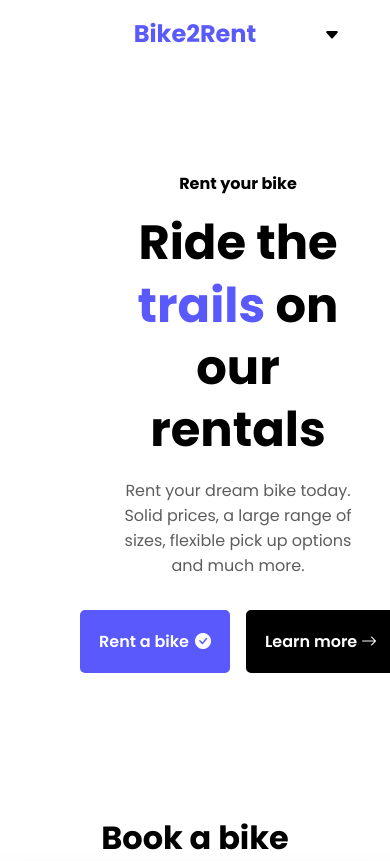
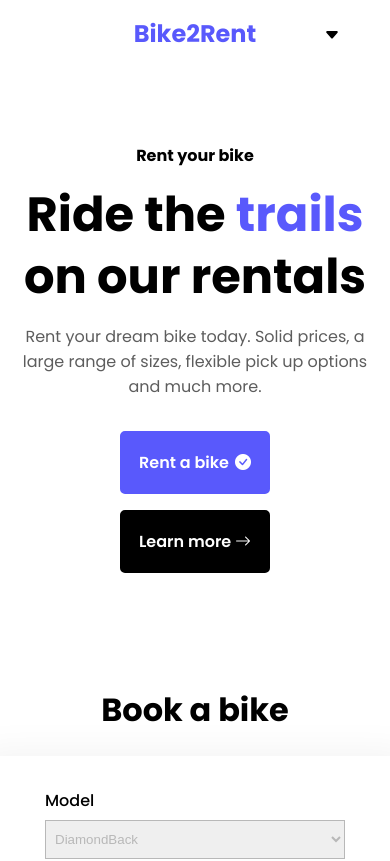
Before and after one commit to TegaBC/bike-rental, a React (Vite) app: page / in a window 390 px wide. Shown: the top 861 px of the page. Built offline with nearby package versions, Linux system fonts and the light colour scheme.

Commit message:
responsive design

```diff
--- a/src/styles/Hero.module.css
+++ b/src/styles/Hero.module.css
@@ -1,8 +1,8 @@
 
 .hero {
-    padding: 10rem 5rem;
+    padding: 10rem 5rem 7rem 5rem;
     gap: 1rem;
-    height: 550px;
+    min-height: 550px;
     display: flex;
     justify-content: center;
 }
@@ -47,6 +47,7 @@
     color: white;
     width: 150px;
     padding: 1rem;
+
     font-weight: 600;
     font-size: 1rem;
     font-family: var(--font-primary);
@@ -96,4 +97,18 @@
         margin: 0;
         width: 100%;
     }
+
+    .left p {
+        max-width: 50ch;
+    }
 }
+
+@media screen and (max-width: 600px) {
+    .hero {
+        padding: 1rem;
+    }
+
+    .button-wrapper {
+        flex-direction: column;
+    }
+}
```
